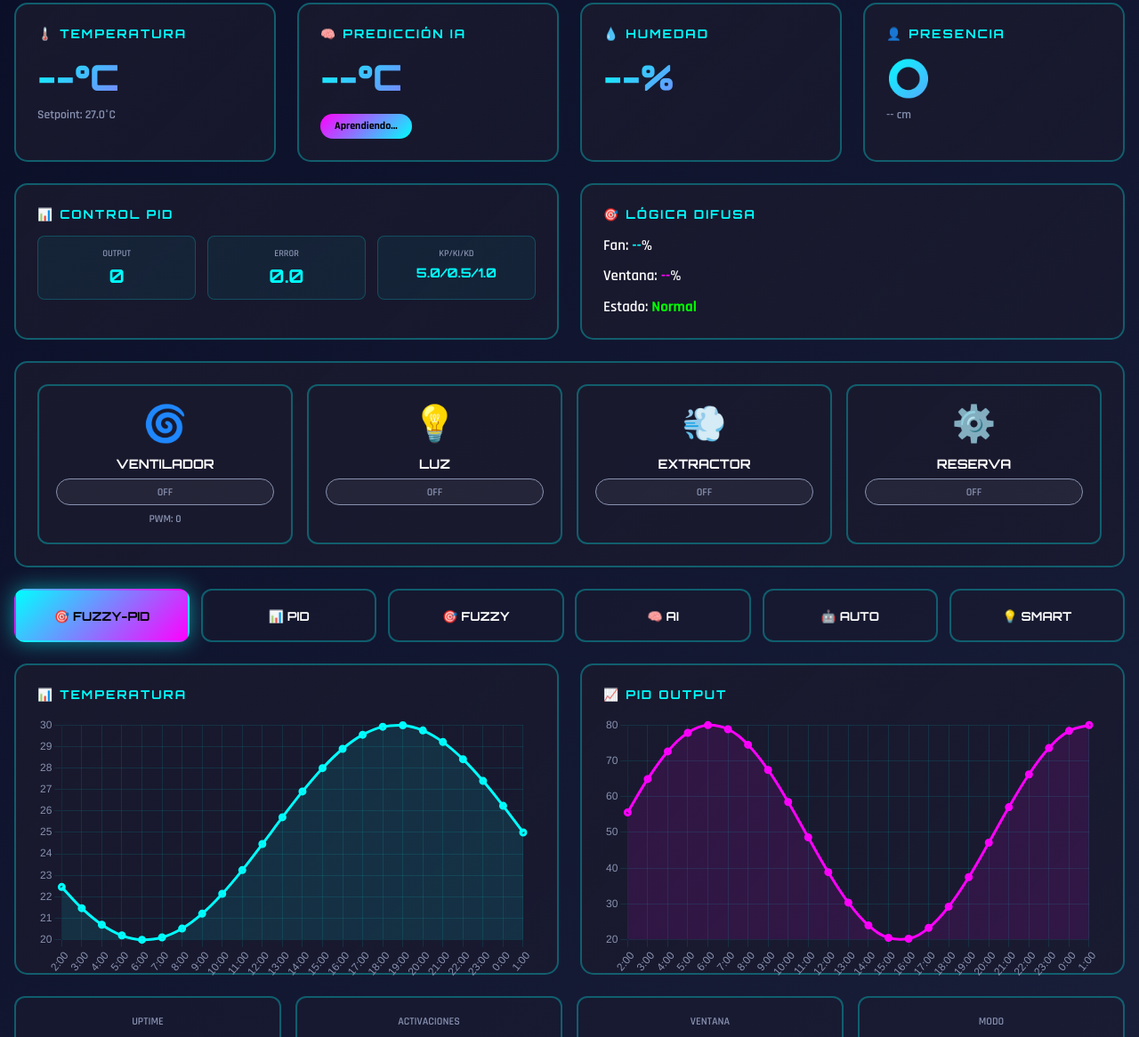
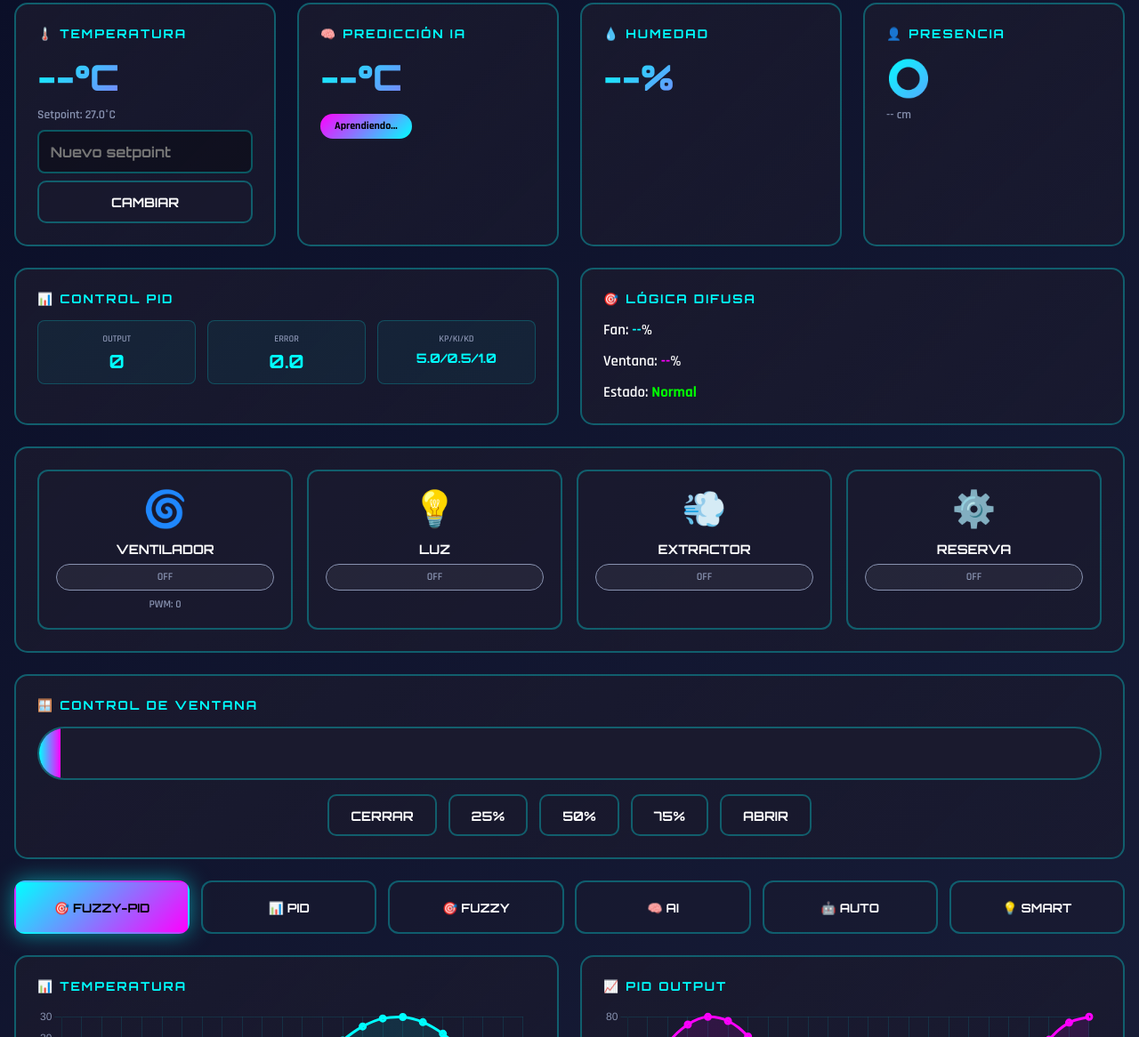
Before and after one commit to banejim00-21/climate-ai, a plain HTML site: page index.html in a window 1280 px wide. Shown: the part 202-1368 px from the top of the page at 89% size. Drawn offline with nearby package versions, Linux system fonts and the light colour scheme; no server answers.

Commit message:
Update index.html
2da actualización

```diff
--- a/index.html
+++ b/index.html
@@ -41,6 +41,13 @@
         .relay-status { padding: 0.4rem 0.8rem; border-radius: 15px; font-size: 0.75rem; font-weight: 600; }
         .relay-status.on { background: rgba(0,255,0,0.2); color: #0f0; border: 1px solid #0f0; }
         .relay-status.off { background: rgba(255,255,255,0.05); color: #8892b0; border: 1px solid #8892b0; }
+        .window-control { grid-column: span 12; }
+        .window-slider { width: 100%; height: 60px; background: #1a1a2e; border-radius: 30px; border: 2px solid rgba(0,255,255,0.3); overflow: hidden; margin: 1rem 0; position: relative; }
+        .window-fill { height: 100%; background: linear-gradient(90deg, #0ff, #f0f); transition: width 0.5s ease; display: flex; align-items: center; justify-content: flex-end; padding-right: 1.5rem; font-family: 'Orbitron', sans-serif; font-size: 1.5rem; font-weight: 900; }
+        .window-buttons { display: flex; gap: 0.8rem; justify-content: center; }
+        .btn { padding: 0.8rem 1.5rem; border: 2px solid rgba(0,255,255,0.3); border-radius: 10px; background: rgba(26,26,46,0.8); color: #fff; font-family: 'Orbitron', sans-serif; font-weight: 700; font-size: 0.9rem; text-transform: uppercase; cursor: pointer; transition: all 0.3s; }
+        .btn:hover { border-color: #0ff; box-shadow: 0 0 20px rgba(0,255,255,0.5); transform: translateY(-2px); }
+        .btn:active { transform: translateY(0); }
         .mode-selector { grid-column: span 12; display: flex; gap: 0.8rem; flex-wrap: wrap; }
         .mode-btn { flex: 1; min-width: 120px; padding: 1.2rem; border: 2px solid rgba(0,255,255,0.3); border-radius: 12px; background: rgba(26,26,46,0.5); color: #fff; font-family: 'Orbitron', sans-serif; font-weight: 700; font-size: 0.85rem; text-transform: uppercase; cursor: pointer; transition: all 0.3s; text-align: center; }
         .mode-btn:hover { border-color: #0ff; transform: translateY(-2px); }
@@ -50,6 +57,8 @@
         .stat-box { background: rgba(26,26,46,0.5); border: 2px solid rgba(0,255,255,0.3); border-radius: 12px; padding: 1.2rem; text-align: center; }
         .stat-value { font-family: 'Orbitron', monospace; font-size: 2rem; font-weight: 900; background: linear-gradient(135deg, #0ff, #ff0); -webkit-background-clip: text; -webkit-text-fill-color: transparent; margin: 0.5rem 0; }
         .stat-label { font-size: 0.75rem; text-transform: uppercase; color: #8892b0; }
+        .control-input { width: 100%; padding: 0.8rem; background: rgba(0,0,0,0.3); border: 2px solid rgba(0,255,255,0.3); border-radius: 8px; color: #fff; font-family: 'Orbitron', monospace; font-size: 1rem; margin-top: 0.5rem; }
+        .control-input:focus { outline: none; border-color: #0ff; box-shadow: 0 0 15px rgba(0,255,255,0.3); }
         footer { text-align: center; padding: 2rem; color: #8892b0; margin-top: 2rem; font-size: 0.85rem; }
         @media (max-width: 768px) { h1 { font-size: 1.8rem; } .grid > * { grid-column: span 12 !important; } .relay-grid { grid-template-columns: repeat(2, 1fr); } .mode-selector { flex-direction: column; } }
     </style>
@@ -74,11 +83,12 @@
         </header>
 
         <div class="grid">
-            <!-- Métricas principales -->
             <div class="card" style="grid-column: span 3;">
                 <div class="card-title">🌡️ Temperatura</div>
                 <div class="metric-value"><span id="temp">--</span>°C</div>
                 <div class="metric-sub">Setpoint: <span id="setpoint">27.0</span>°C</div>
+                <input type="number" class="control-input" id="tempInput" placeholder="Nuevo setpoint" step="0.5" min="15" max="35">
+                <button class="btn" style="width:100%;margin-top:0.5rem" onclick="setThreshold()">Cambiar</button>
             </div>
 
             <div class="card" style="grid-column: span 3;">
@@ -98,7 +108,6 @@
                 <div class="metric-sub"><span id="dist">--</span> cm</div>
             </div>
 
-            <!-- PID y Fuzzy -->
             <div class="card" style="grid-column: span 6;">
                 <div class="card-title">📊 Control PID</div>
                 <div class="pid-grid">
@@ -117,7 +126,6 @@
                 </div>
             </div>
 
-            <!-- Relés -->
             <div class="card relay-grid">
                 <div class="relay-card" onclick="toggleRelay(1)">
                     <div class="relay-icon">🌀</div>
@@ -142,7 +150,20 @@
                 </div>
             </div>
 
-            <!-- Modos -->
+            <div class="card window-control">
+                <div class="card-title">🪟 Control de Ventana</div>
+                <div class="window-slider">
+                    <div class="window-fill" id="windowFill" style="width: 0%">0%</div>
+                </div>
+                <div class="window-buttons">
+                    <button class="btn" onclick="setWindow(0)">CERRAR</button>
+                    <button class="btn" onclick="setWindow(25)">25%</button>
+                    <button class="btn" onclick="setWindow(50)">50%</button>
+                    <button class="btn" onclick="setWindow(75)">75%</button>
+                    <button class="btn" onclick="setWindow(100)">ABRIR</button>
+                </div>
+            </div>
+
             <div class="mode-selector">
                 <button class="mode-btn active" onclick="setMode('FUZZY-PID')">🎯 FUZZY-PID</button>
                 <button class="mode-btn" onclick="setMode('PID')">📊 PID</button>
@@ -152,7 +173,6 @@
                 <button class="mode-btn" onclick="setMode('SMART')">💡 SMART</button>
             </div>
 
-            <!-- Gráficos -->
             <div class="card chart-container">
                 <div class="card-title">📊 Temperatura</div>
                 <canvas id="tempChart"></canvas>
@@ -162,7 +182,6 @@
                 <canvas id="pidChart"></canvas>
             </div>
 
-            <!-- Stats -->
             <div class="stats-grid">
                 <div class="stat-box"><div class="stat-label">Uptime</div><div class="stat-value" id="uptime">0h</div></div>
                 <div class="stat-box"><div class="stat-label">Activaciones</div><div class="stat-value" id="activations">0</div></div>
@@ -178,11 +197,7 @@
     </div>
 
     <script>
-        // ═══════════════════════════════════════════════════════════════════
-        // CONFIGURACIÓN - CAMBIAR SOLO ESTAS 2 LÍNEAS
-        // ═══════════════════════════════════════════════════════════════════
-
-        let espIP = '192.168.1.100';  // ⚠️ CAMBIAR POR LA IP DE TU ESP32
+        let espIP = '192.168.1.100';  // ⚠️ CAMBIAR POR TU IP
 
         const mqttConfig = {
             broker: 'wss://perro.lmq.cloudamqp.com:443/mqtt',
@@ -191,17 +206,9 @@
             topic: 'clima/leviatanes'
         };
 
-        // ═══════════════════════════════════════════════════════════════════
-        // VARIABLES GLOBALES
-        // ═══════════════════════════════════════════════════════════════════
-
         let mqttClient = null;
         let tempChart, pidChartObj;
         let tempData = [], pidData = [], timeLabels = [];
-
-        // ═══════════════════════════════════════════════════════════════════
-        // INICIALIZACIÓN
-        // ═══════════════════════════════════════════════════════════════════
 
         window.onload = function() {
             console.log('🚀 Dashboard V5 ULTIMATE iniciando...');
@@ -210,10 +217,6 @@
             connectMQTT();
             startLocalPolling();
         };
-
-        // ═══════════════════════════════════════════════════════════════════
-        // MQTT
-        // ═══════════════════════════════════════════════════════════════════
 
         function connectMQTT() {
             try {
@@ -252,16 +255,12 @@
         function sendMQTT(cmd) {
             if (mqttClient && mqttClient.connected) {
                 mqttClient.publish(mqttConfig.topic + '/command', JSON.stringify(cmd));
-                console.log('📤 Enviado:', cmd);
+                console.log('📤 MQTT enviado:', cmd);
             } else {
                 console.warn('⚠️ MQTT offline, usando HTTP');
                 sendHTTP(cmd);
             }
         }
-
-        // ═══════════════════════════════════════════════════════════════════
-        // HTTP LOCAL
-        // ═══════════════════════════════════════════════════════════════════
 
         function startLocalPolling() {
             setInterval(fetchLocal, 3000);
@@ -290,25 +289,20 @@
                     headers: { 'Content-Type': 'application/json' },
                     body: JSON.stringify(cmd)
                 });
+                console.log('📤 HTTP enviado:', cmd);
                 fetchLocal();
             } catch (err) {
                 console.error('HTTP error:', err);
             }
         }
 
-        // ═══════════════════════════════════════════════════════════════════
-        // ACTUALIZACIÓN DE INTERFAZ
-        // ═══════════════════════════════════════════════════════════════════
-
         function updateDashboard(d) {
-            // Métricas principales
             document.getElementById('temp').textContent = d.temperature.toFixed(1);
             document.getElementById('hum').textContent = d.humidity.toFixed(1);
             document.getElementById('dist').textContent = d.distance.toFixed(0);
             document.getElementById('presence').textContent = d.presence ? '✅' : '⭕';
             document.getElementById('setpoint').textContent = d.tempThreshold.toFixed(1);
 
-            // IA
             if (d.predictedTemp) {
                 document.getElementById('pred').textContent = d.predictedTemp.toFixed(1);
             }
@@ -317,13 +311,11 @@
                 document.getElementById('aiStatus').style.background = 'linear-gradient(135deg, #0f0, #0ff)';
             }
 
-            // PID
             document.getElementById('pidOut').textContent = (d.pidOutput || 0).toFixed(1);
             document.getElementById('pidErr').textContent = (d.pidError || 0).toFixed(2);
             document.getElementById('pidK').textContent =
                 (d.pidKp||5).toFixed(1) + '/' + (d.pidKi||0.5).toFixed(1) + '/' + (d.pidKd||1).toFixed(1);
 
-            // Fuzzy (calculado)
             let fuzzyFan = 0;
             if (d.temperature > d.tempThreshold + 3) fuzzyFan = 100;
             else if (d.temperature > d.tempThreshold + 1) fuzzyFan = 60;
@@ -337,23 +329,25 @@
             else if (d.temperature < d.tempThreshold - 2) fuzzyState = 'Frío';
             document.getElementById('fuzzyState').textContent = fuzzyState;
 
-            // Relés
             updateRelayUI(1, d.relay1);
             updateRelayUI(2, d.relay2);
             updateRelayUI(3, d.relay3);
             updateRelayUI(4, d.relay4);
 
             document.getElementById('pwm').textContent = d.fanPWM || 0;
-            document.getElementById('windowPos').textContent = d.windowPosition || 0;
+
+            const wPos = d.windowPosition || 0;
+            document.getElementById('windowFill').style.width = wPos + '%';
+            document.getElementById('windowFill').textContent = wPos + '%';
+            document.getElementById('windowPos').textContent = wPos;
+
             document.getElementById('currentMode').textContent = d.mode || 'FUZZY-PID';
 
-            // Stats
             const h = Math.floor(d.uptime / 3600);
             const m = Math.floor((d.uptime % 3600) / 60);
             document.getElementById('uptime').textContent = h + 'h ' + m + 'm';
             document.getElementById('activations').textContent = d.activations || 0;
 
-            // Gráficos
             addDataToCharts(d.temperature, d.pidOutput || 0);
         }
 
@@ -374,23 +368,32 @@
             }
         }
 
-        // ═══════════════════════════════════════════════════════════════════
-        // CONTROLES
-        // ═══════════════════════════════════════════════════════════════════
-
         function toggleRelay(n) {
             sendMQTT({ ['relay' + n]: true });
+        }
+
+        function setWindow(pos) {
+            sendMQTT({ window: pos });
+            console.log('🪟 Ventana:', pos + '%');
         }
 
         function setMode(m) {
             document.querySelectorAll('.mode-btn').forEach(btn => btn.classList.remove('active'));
             event.target.classList.add('active');
             sendMQTT({ mode: m });
+            console.log('⚙️ Modo:', m);
         }
 
-        // ═══════════════════════════════════════════════════════════════════
-        // GRÁFICOS
-        // ═══════════════════════════════════════════════════════════════════
+        function setThreshold() {
+            const value = parseFloat(document.getElementById('tempInput').value);
+            if (value >= 15 && value <= 35) {
+                sendMQTT({ tempThreshold: value });
+                console.log('🌡️ Nuevo setpoint:', value + '°C');
+                document.getElementById('tempInput').value = '';
+            } else {
+                alert('Temperatura debe estar entre 15°C y 35°C');
+            }
+        }
 
         function initCharts() {
             const opts = {
```
